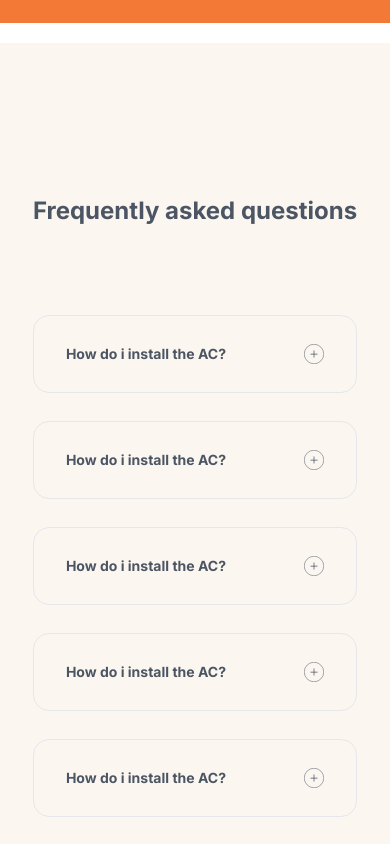
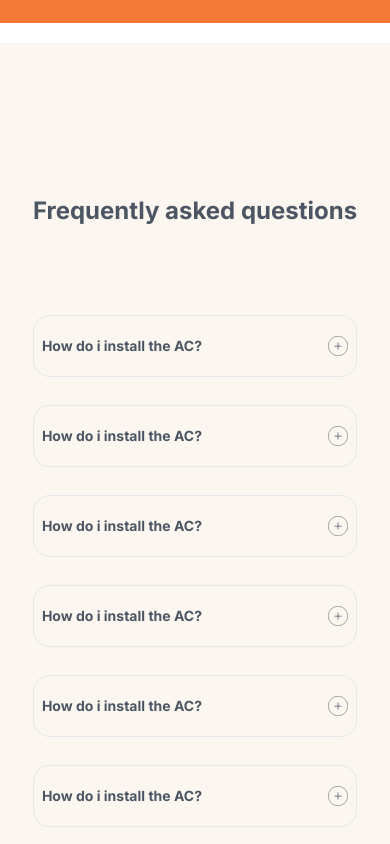
Before and after one commit to FrankLucky1/cgs, a Next.js app: page / in a window 390 px wide. Shown: the part 4020-4864 px from the top of the page. Built offline with nearby package versions, Linux system fonts and the light colour scheme.

Commit message:
faq page

```diff
--- a/src/components/HomepageComponents/FAQ.jsx
+++ b/src/components/HomepageComponents/FAQ.jsx
@@ -57,11 +57,11 @@ const FAQ = () => {
   // }, [])
 
   return (
-    <div className="flex items-center bg-[#FBF7F0] justify-center w-full md:min-h-[918px] max-sm:py-12 max-sm:px-">
+    <div className="flex items-center bg-[#FBF7F0] justify-center w-full md:min-h-[918px] max-sm:py-12">
       <div className=" text-oscuro pt-10 md:pt-24 md:px-16 text-black">
         <div>
-          <section className="text-gray-700">
-            <div className="px-5 py-16 lg:py-24 mx-auto">
+          <section className="text-[#4B5563]">
+            <div className="px-3 md:px-5 py-16 lg:py-24 mx-auto">
               <div className="text-center mb-20">
                 <h1 className="text-2xl md:text-[44px] text-[#4B5563] font-bold">
                   Frequently asked questions
@@ -75,7 +75,7 @@ const FAQ = () => {
                       key={item.id}
                       className={`${
                         show ? "bg-white" : "border"
-                      }  px-8 py-5 flex flex-col gap-2 items-center justify-center mb-4 cursor-pointer rounded-2xl`}
+                      }  px-2 py-3 md:px-8 md:py-5 flex flex-col gap-2 items-center justify-center mb-4 cursor-pointer rounded-2xl`}
                     >
                       <span
                         onClick={(e) => handleOpen(e, i, item)}
```
